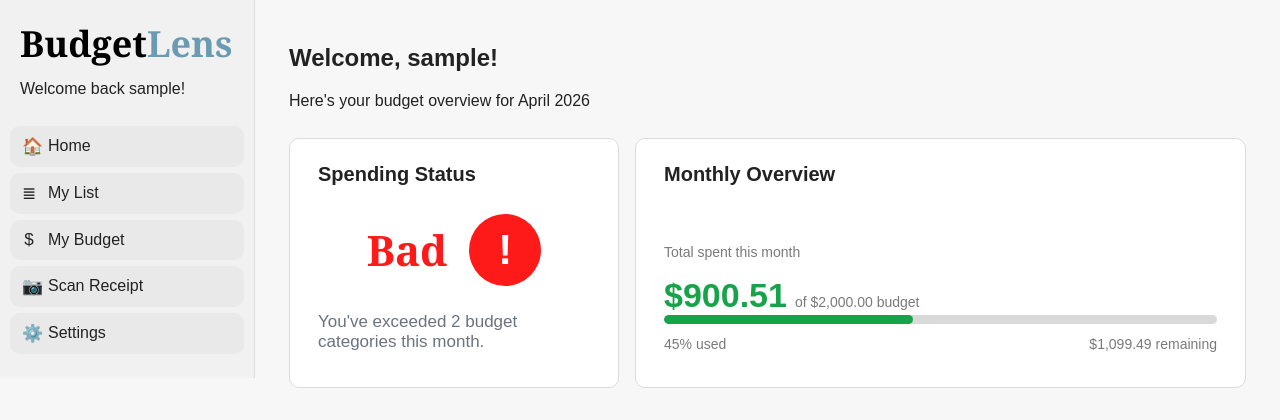
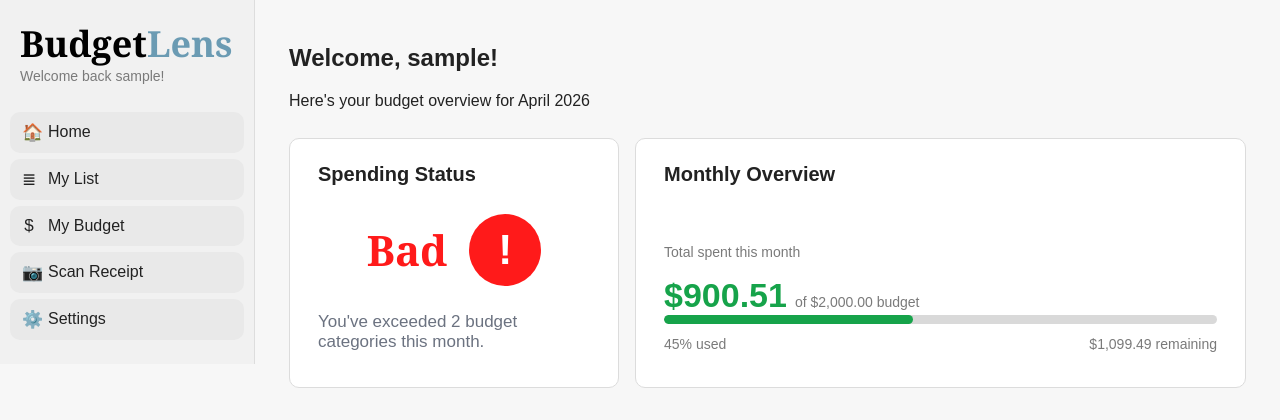
Before and after one commit to Cchristineee/BudgetLens, a PHP site: page /Home.php in a window 1280 px wide. Shown: the top 420 px of the page. Run offline with PHP 8.4, Linux system fonts and the light colour scheme; the visitor is signed in with stand-in values (Sample User, id 1).

Commit message:
Updated the header class and main content to echo the username from the session

```diff
--- a/Home.php
+++ b/Home.php
@@ -15,7 +15,7 @@
         <aside class="sidebar">
             <div class="sidebar-header">
               <h1 class="logo">Budget<span>Lens</span></h1>
-              <p> Welcome back <?php echo $_SESSION['username']; ?>!</p>
+                <p class="username">Welcome back <?php echo htmlspecialchars($_SESSION['username']); ?>!</p>
             </div>
 
             <!-- The actual sidebar navigation -->
@@ -46,7 +46,7 @@
         <!--Main Content-->
         <main class="main-content">
             <header class="dashboard">
-                <h2>Welcome, <?php echo $_SESSION['username']; ?>!</h2>
+                <h2>Welcome, <?php echo htmlspecialchars($_SESSION['username']); ?>!</h2>
                 <!-- I want to see if we can use real date/time that would sync -->
                 <p>Here's your budget overview for April 2026</p>
             </header>
@@ -60,6 +60,7 @@
                     <span class="status-text">Bad</span>
                     <span class="warning-circle">!</span>
                 </div>
+
                 <p class="status-note">You've exceeded 2 budget categories this month.</p>
             </div>
 
```
